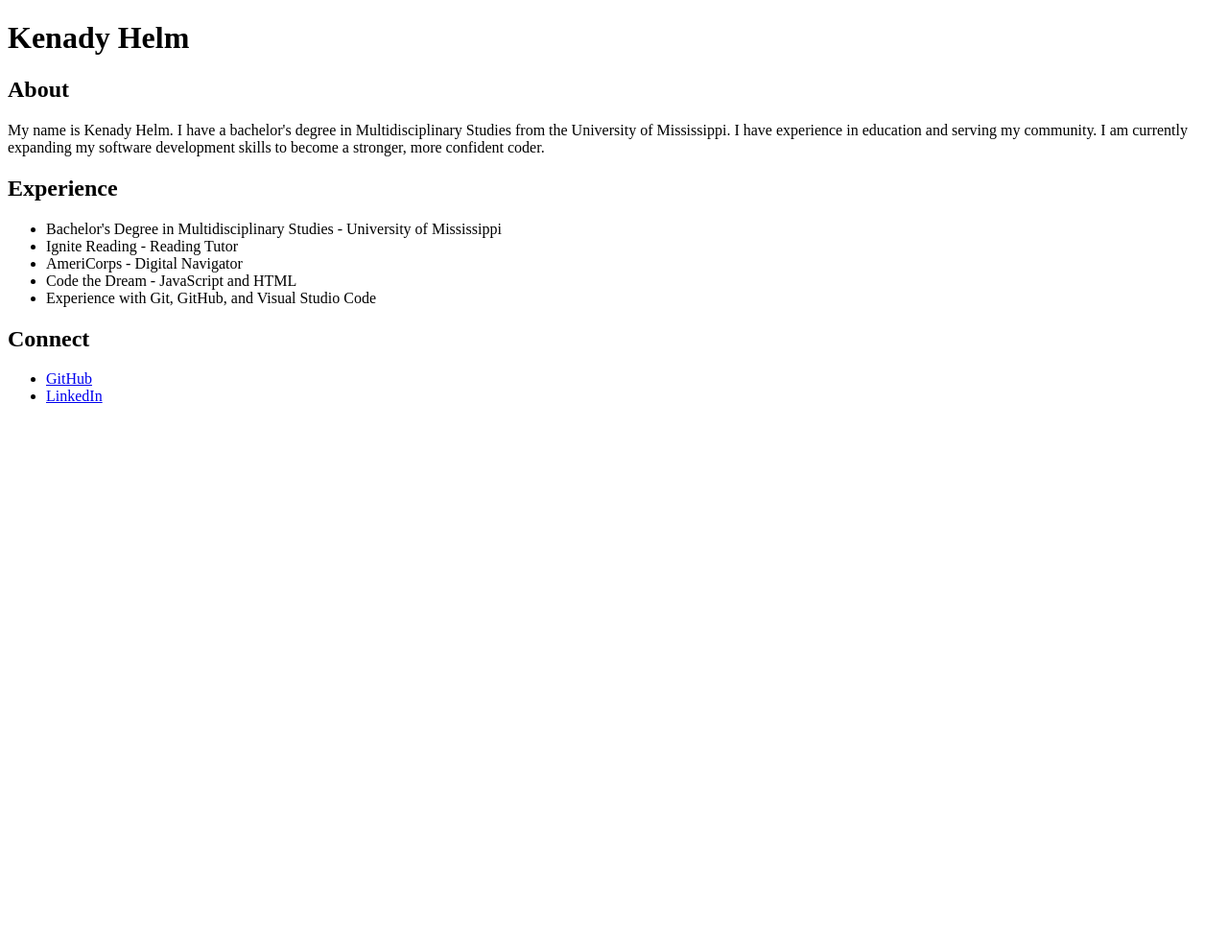
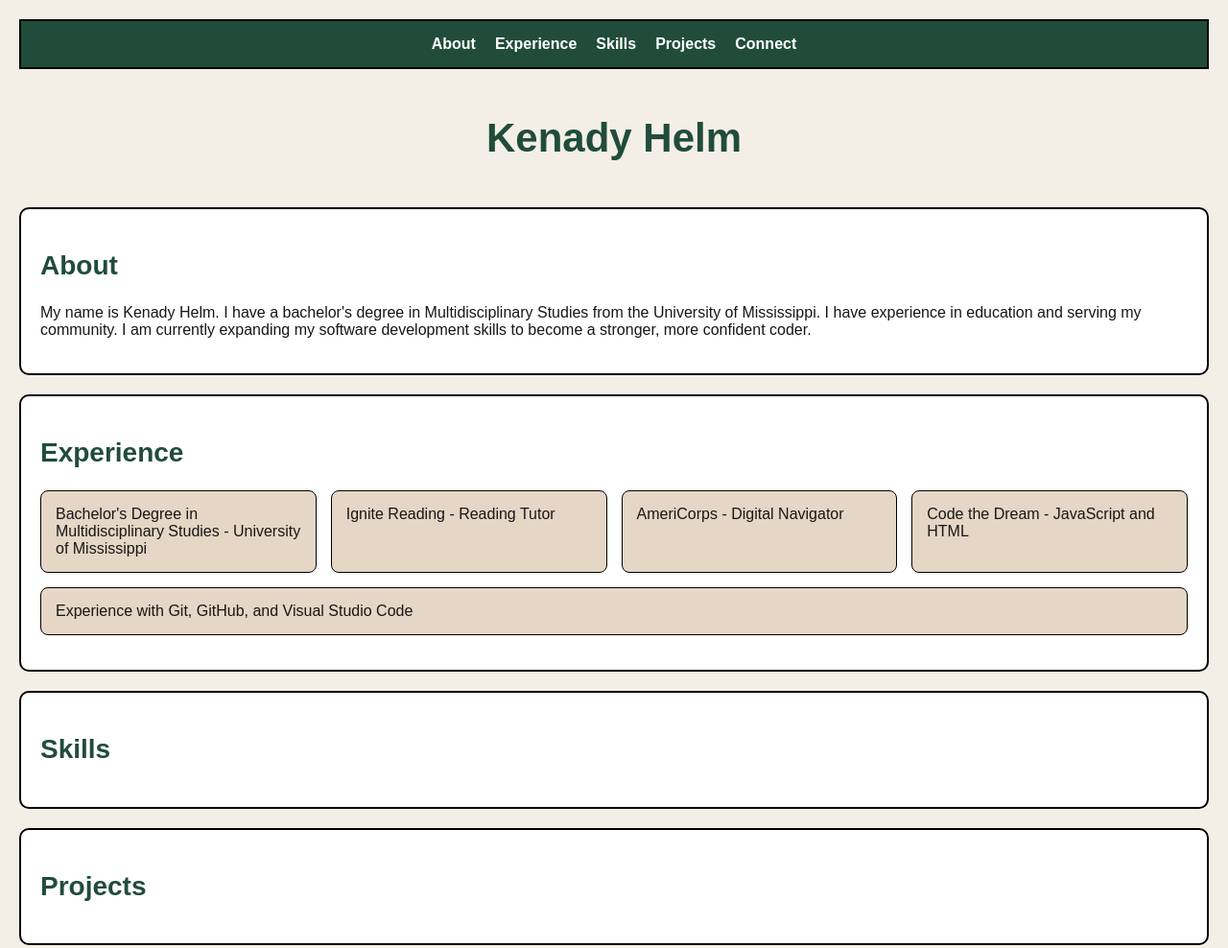
Before and after one commit to KenadyH/Kenady-Helm-JS-Intro-26.4, a plain HTML site: page index.html in a window 1280 px wide. Shown: the top 988 px of the page at 96% size. Before the commit the page ends 800 px from the top, so only its background shows below. Drawn offline with Linux system fonts and the light colour scheme.

Commit message:
Complete Lesson 6 CSS styling and layout

```diff
--- /dev/null
+++ b/css/index.css
@@ -0,0 +1,89 @@
+
+/* Page colors and font */
+body {
+    background-color: #F3EFE7;
+    color: #171717;
+    font-family: Arial, sans-serif;
+    margin: 20px;
+}
+
+/* Navigation */
+nav {
+    display: flex;
+    justify-content: center;
+    gap: 20px;
+    padding: 15px;
+    background-color: #214C3B;
+    border: 2px solid black;
+}
+
+nav a {
+    color: white;
+    font-weight: bold;
+    text-decoration: none;
+}
+
+/* Name */
+h1 {
+    color: #214C3B;
+    font-size: 42px;
+    font-weight: bold;
+    text-align: center;
+    padding: 20px;
+}
+
+/* Section headings */
+h2 {
+    color: #214C3B;
+    font-size: 28px;
+    font-weight: bold;
+}
+
+/* Sections */
+section {
+    background-color: white;
+    border: 2px solid black;
+    border-radius: 10px;
+    padding: 20px;
+    margin: 20px 0;
+}
+
+/* Experience layout */
+#Experience ul {
+    display: flex;
+    flex-wrap: wrap;
+    gap: 15px;
+    padding: 0;
+    list-style: none;
+}
+
+#Experience li {
+    background-color: #E5D6C5;
+    border: 1px solid black;
+    border-radius: 8px;
+    padding: 15px;
+    flex: 1 1 200px;
+}
+
+/* Connect layout */
+#Connect ul {
+    display: flex;
+    gap: 20px;
+    padding: 0;
+    list-style: none;
+    flex-wrap: wrap;
+}
+
+#Connect a {
+    display: inline-block;
+    background-color: #214C3B;
+    color: white;
+    padding: 12px 20px;
+    border: 2px solid black;
+    border-radius: 8px;
+    text-decoration: none;
+}
+
+#Connect a:hover {
+    background-color: #8B6348;
+}
--- a/index.html
+++ b/index.html
@@ -2,12 +2,22 @@
 <!DOCTYPE html>
 <html lang="en">
 <head>
+    <link rel="stylesheet" href="css/index.css">
     <meta charset="UTF-8">
     <meta name="viewport" content="width=device-width, initial-scale=1.0">
     <title>Kenady Helm's Portfolio</title>
 </head>
 <body>
+    <nav>
+        <a href="#About">About</a>
+        <a href="#Experience">Experience</a>
+        <a href="#Skills">Skills</a>
+        <a href="#Projects">Projects</a>
+        <a href="#Connect">Connect</a>
+    </nav>
+
     <h1>Kenady Helm</h1>
+
 
 <section id="About">
     <h2>About</h2>
@@ -32,6 +42,17 @@
     </ul>
 </section>
 
+<section id="Skills">
+    <h2>Skills</h2>
+    <ul></ul>
+</section>
+
+<section id="Projects">
+    <h2>Projects</h2>
+    <ul></ul>
+</section>
+
+
 <section id="Connect">
     <h2>Connect</h2>
     <ul>
@@ -43,3 +64,5 @@
         </li>
     </ul>
 </section>
+</body>
+</html>
```
